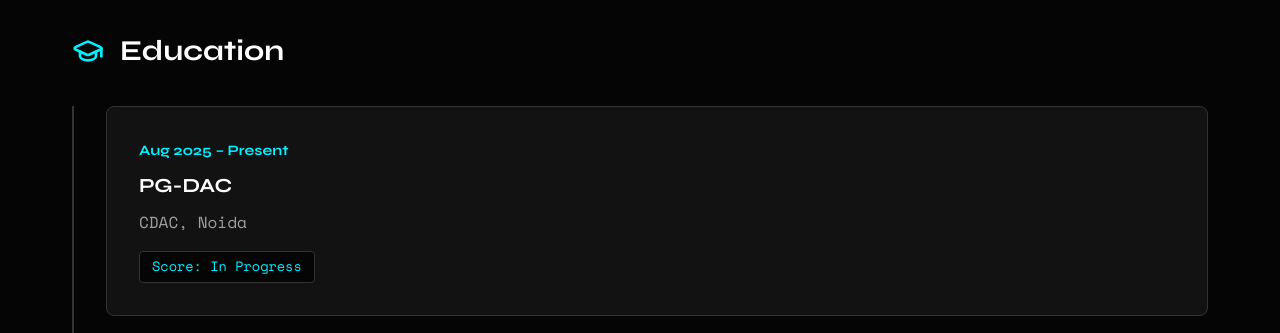
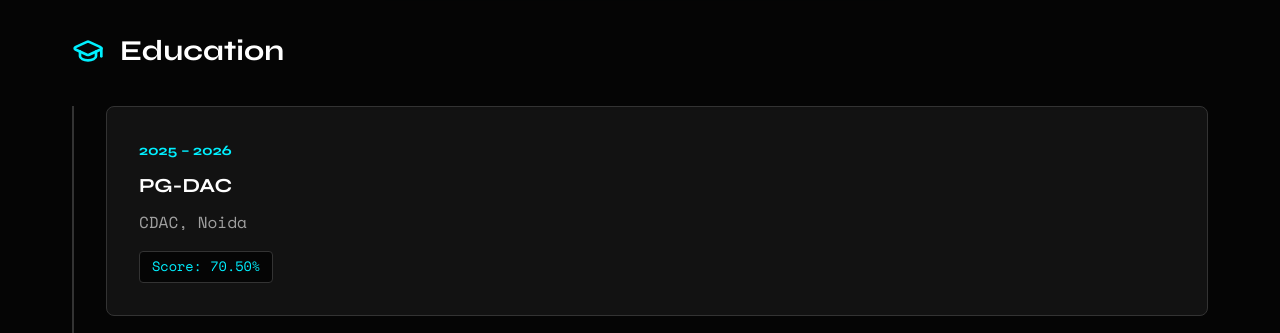
Before and after one commit to mayankawasthi619-boop/my-portfolio, a React (Vite) app: page / in a window 1280 px wide. Shown: the part 6260-6593 px from the top of the page. Built offline with nearby package versions, Linux system fonts and the light colour scheme.

Commit message:
Update PG-DAC score to 70.50% and education timeline period

```diff
--- a/src/components/Education.jsx
+++ b/src/components/Education.jsx
@@ -4,10 +4,10 @@ import { GraduationCap, Award } from 'lucide-react';
 
 const educationData = [
   {
-    period: 'Aug 2025 – Present',
+    period: '2025 – 2026',
     degree: 'PG-DAC',
     institution: 'CDAC, Noida',
-    score: 'In Progress'
+    score: '70.50%'
   },
   {
     period: '2018 – 2020',
```
